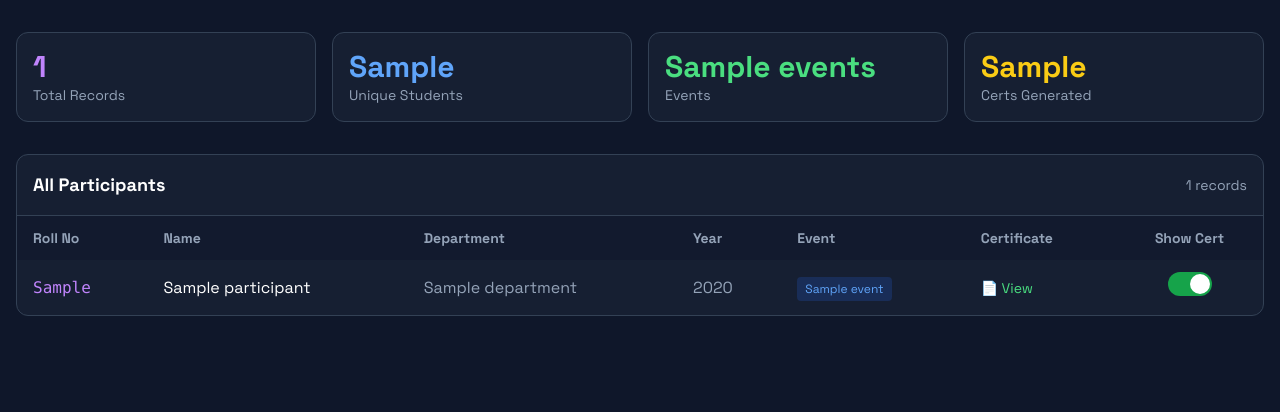
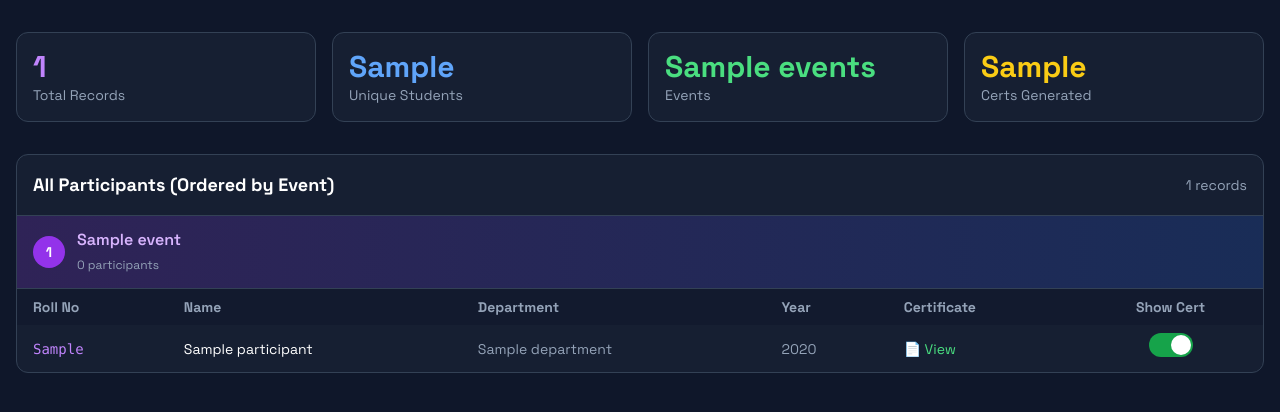
Before and after one commit to Madhan2006p/AutoCertificationGen, a FastAPI app: template templates/admin_dashboard.html in a window 1280 px wide. Shown: the part 71-483 px from the top of the page. Run offline with FastAPI, Linux system fonts and the light colour scheme; the template is opened without the code that fills it: most values are stand-ins (such as "Sample title", 1, 10 or a date in 2020); some libraries are stand-ins or nearby versions.

Commit message:
feat: Order admin dashboard participation by events with numbered headers

```diff
--- a/backend/database.py
+++ b/backend/database.py
@@ -79,7 +79,7 @@
     conn = sqlite3.connect(DB_PATH)
     conn.row_factory = sqlite3.Row
     cursor = conn.cursor()
-    cursor.execute("SELECT * FROM participants ORDER BY roll_no, event")
+    cursor.execute("SELECT * FROM participants ORDER BY event, roll_no")
     rows = cursor.fetchall()
     conn.close()
     return [dict(row) for row in rows]
--- a/templates/admin_dashboard.html
+++ b/templates/admin_dashboard.html
@@ -59,39 +59,56 @@
             </div>
         </div>
 
-        <!-- Participants Table -->
+        <!-- Participants Table - Grouped by Event -->
         <div class="bg-slate-800/50 border border-slate-700 rounded-xl overflow-hidden">
             <div class="p-4 border-b border-slate-700 flex justify-between items-center">
-                <h2 class="text-lg font-bold">All Participants</h2>
+                <h2 class="text-lg font-bold">All Participants (Ordered by Event)</h2>
                 <span class="text-slate-400 text-sm">{{ participants|length }} records</span>
             </div>
 
+            {% set ns = namespace(current_event='', event_num=0) %}
+            {% for p in participants %}
+            {% set clean_event = p.event.replace('(Responses)', '').replace('MARKUS 2K26 - ', '').strip() %}
+
+            {% if ns.current_event != p.event %}
+            {% set ns.current_event = p.event %}
+            {% set ns.event_num = ns.event_num + 1 %}
+
+            <!-- Event Group Header -->
+            <div
+                class="bg-gradient-to-r from-purple-600/20 to-blue-600/20 border-b border-slate-700 px-4 py-3 flex items-center gap-3">
+                <span class="w-8 h-8 bg-purple-600 rounded-full flex items-center justify-center text-sm font-bold">{{
+                    ns.event_num }}</span>
+                <div>
+                    <h3 class="font-semibold text-purple-300">{{ clean_event }}</h3>
+                    <span class="text-xs text-slate-400">
+                        {{ participants | selectattr('event', 'equalto', p.event) | list | length }} participants
+                    </span>
+                </div>
+            </div>
+
+            <!-- Table Header for this Event -->
             <div class="overflow-x-auto">
                 <table class="w-full">
                     <thead class="bg-slate-900/50">
                         <tr class="text-left text-slate-400 text-sm">
-                            <th class="px-4 py-3">Roll No</th>
-                            <th class="px-4 py-3">Name</th>
-                            <th class="px-4 py-3">Department</th>
-                            <th class="px-4 py-3">Year</th>
-                            <th class="px-4 py-3">Event</th>
-                            <th class="px-4 py-3">Certificate</th>
-                            <th class="px-4 py-3 text-center">Show Cert</th>
+                            <th class="px-4 py-2">Roll No</th>
+                            <th class="px-4 py-2">Name</th>
+                            <th class="px-4 py-2">Department</th>
+                            <th class="px-4 py-2">Year</th>
+                            <th class="px-4 py-2">Certificate</th>
+                            <th class="px-4 py-2 text-center">Show Cert</th>
                         </tr>
                     </thead>
                     <tbody class="divide-y divide-slate-700/50">
-                        {% for p in participants %}
+                        {% endif %}
+
                         <tr class="hover:bg-slate-700/20 transition-colors">
-                            <td class="px-4 py-3 font-mono text-purple-400">{{ p.roll_no }}</td>
-                            <td class="px-4 py-3">{{ p.name or '-' }}</td>
-                            <td class="px-4 py-3 text-slate-400">{{ p.department or '-' }}</td>
-                            <td class="px-4 py-3 text-slate-400">{{ p.year or '-' }}</td>
-                            <td class="px-4 py-3">
-                                <span class="px-2 py-1 bg-blue-600/20 text-blue-400 rounded text-xs">
-                                    {{ p.event.replace('(Responses)', '').replace('MARKUS 2K26 - ', '')[:20] }}
-                                </span>
-                            </td>
-                            <td class="px-4 py-3">
+                            <td class="px-4 py-2 font-mono text-purple-400 text-sm">{{ p.roll_no }}</td>
+                            <td class="px-4 py-2 text-sm">{{ p.name or '-' }}</td>
+                            <td class="px-4 py-2 text-slate-400 text-sm">{{ p.department or '-' }}</td>
+                            <td class="px-4 py-2 text-slate-400 text-sm">{{ p.year or '-' }}</td>
+                            <td class="px-4 py-2">
                                 {% if p.cert_url %}
                                 <a href="{{ p.cert_url }}" target="_blank"
                                     class="text-green-400 hover:text-green-300 text-sm">
@@ -101,7 +118,7 @@
                                 <span class="text-slate-500 text-sm">Not generated</span>
                                 {% endif %}
                             </td>
-                            <td class="px-4 py-3 text-center">
+                            <td class="px-4 py-2 text-center">
                                 <label class="relative inline-flex items-center cursor-pointer">
                                     <input type="checkbox" class="sr-only peer toggle-cert" data-id="{{ p.id }}" {% if
                                         not p.blocked %}checked{% endif %} onchange="toggleCert(this, {{ p.id }})">
@@ -111,10 +128,14 @@
                                 </label>
                             </td>
                         </tr>
-                        {% endfor %}
+
+                        {% set next_idx = loop.index %}
+                        {% if loop.last or participants[next_idx].event != p.event %}
                     </tbody>
                 </table>
             </div>
+            {% endif %}
+            {% endfor %}
         </div>
     </main>
 
```
Also changed, not shown: debug_ui_ux.py (added, +66 -0 lines).
